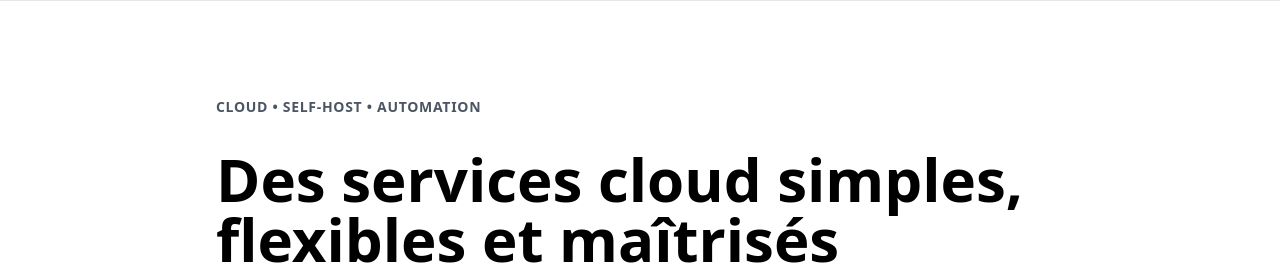
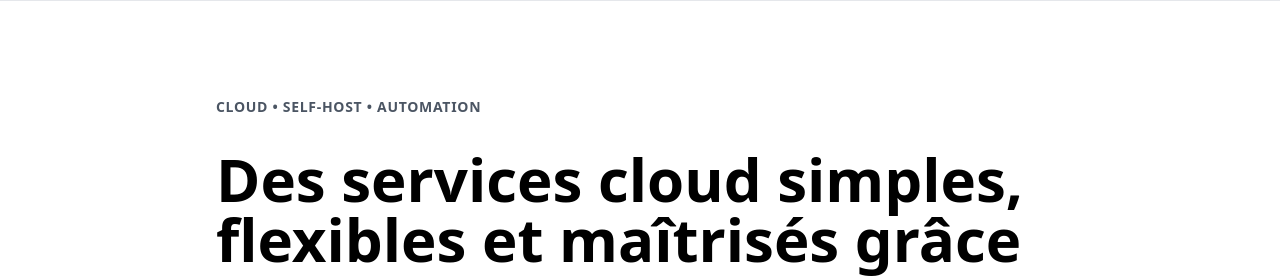
Before and after one commit to louismanga/unthynk, a plain HTML site: page index.html in a window 1280 px wide. Shown: the part 72-348 px from the top of the page. Drawn offline with nearby package versions, Linux system fonts and the light colour scheme.

Commit message:
Third Commit - Paul index.html

```diff
--- a/index.html
+++ b/index.html
@@ -125,7 +125,7 @@
 
         <h1 class="text-3xl sm:text-4xl md:text-5xl lg:text-6xl font-bold leading-tight fade-in delay-100">
             Des services cloud simples,<br class="hidden sm:block">
-            flexibles et maîtrisés
+            flexibles et maîtrisés grâce à Paul
         </h1>
 
         <p class="text-base sm:text-lg md:text-xl text-gray-600 fade-in delay-200">
```
